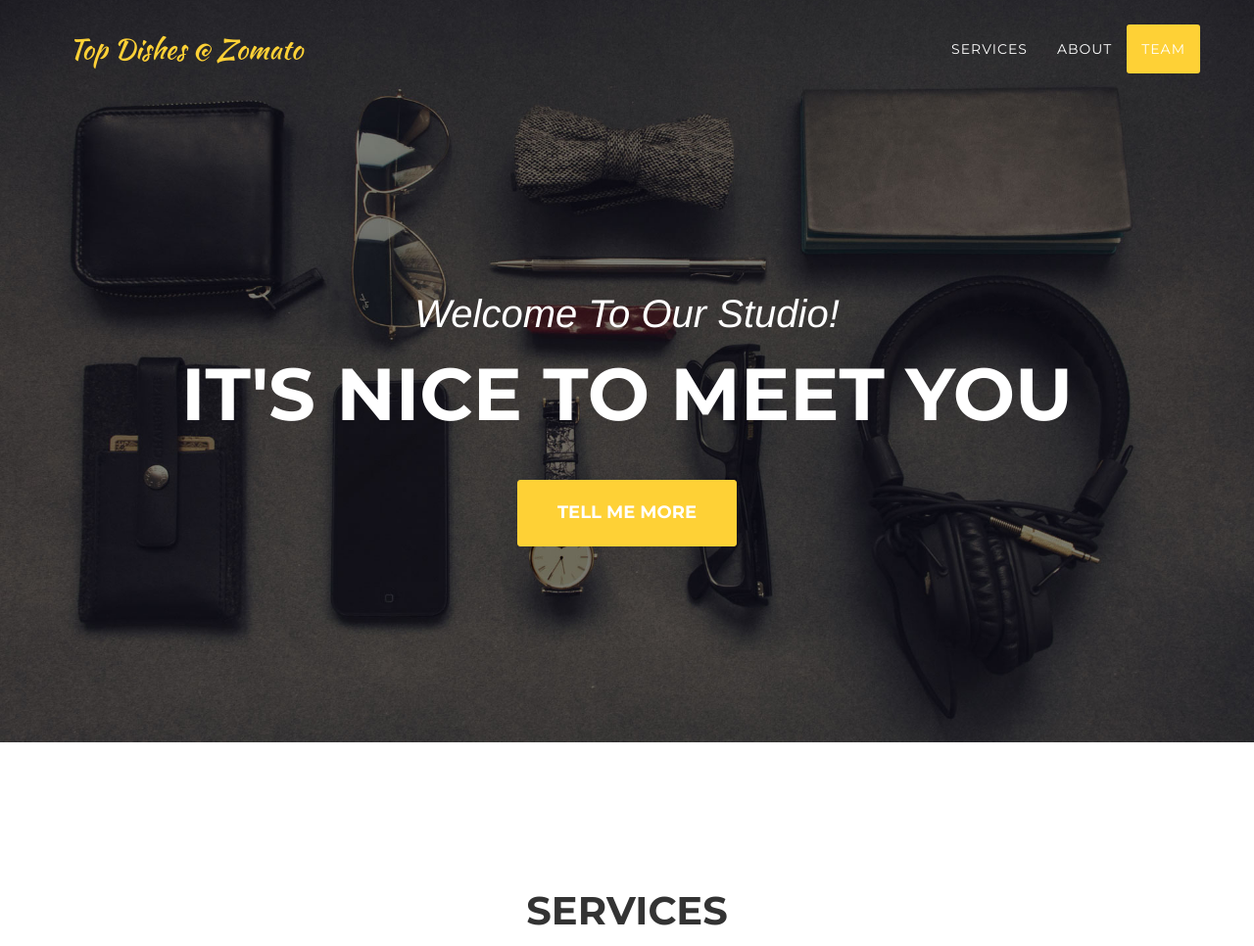
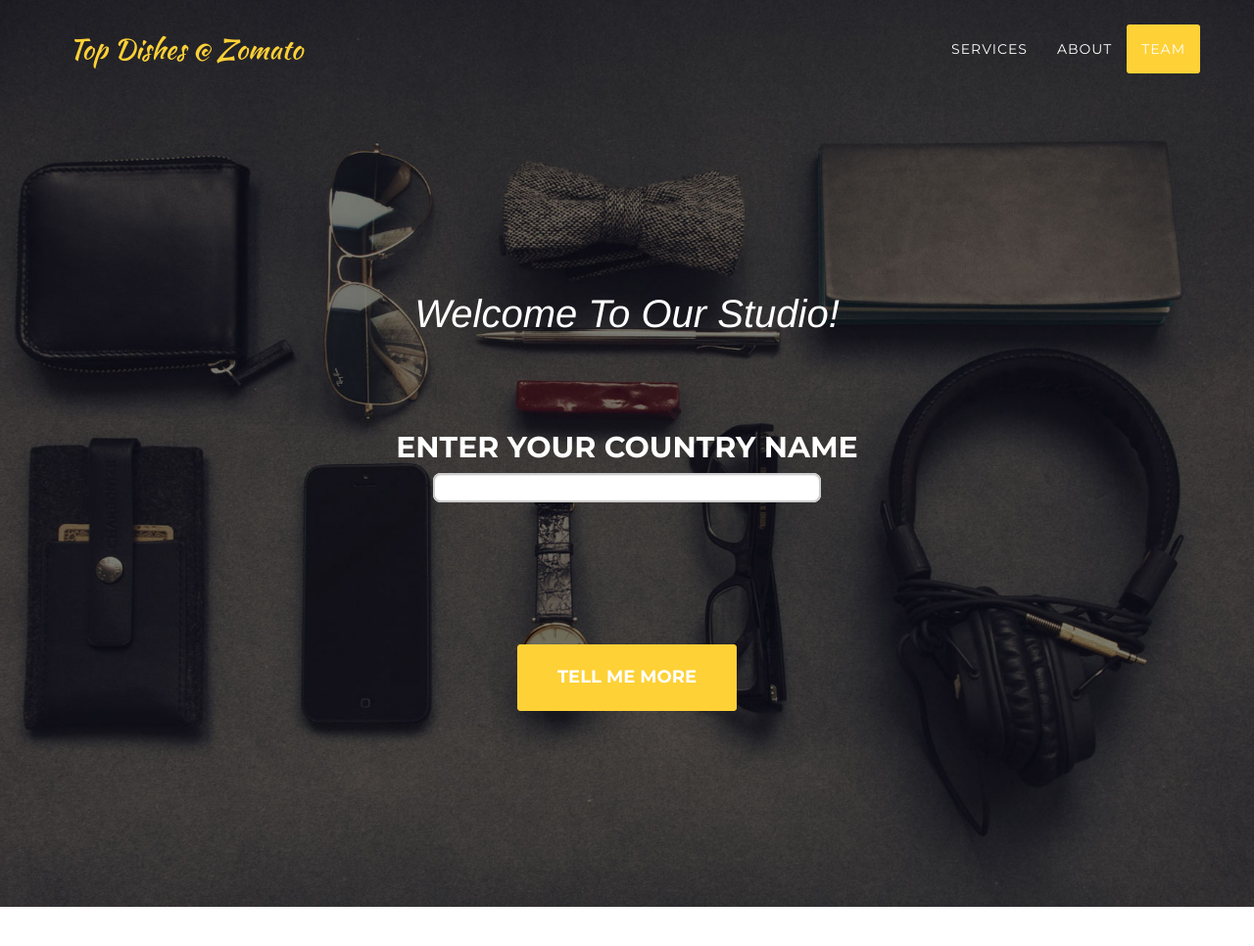
Before and after one commit to manishdwibedy/Top-Dishes-Zomato, a Flask app: page / in a window 1280 px wide. Shown: the top 966 px of the page at 98% size. Run offline with Flask 2, Linux system fonts and the light colour scheme; some libraries are stand-ins or nearby versions; some web fonts are replaced.

Commit message:
Adding the search bar. Need to work on the styles.

```diff
--- a/web/templates/index2.html
+++ b/web/templates/index2.html
@@ -31,6 +31,57 @@
         <script src="https://oss.maxcdn.com/libs/respond.js/1.4.2/respond.min.js"></script>
     <![endif]-->
 
+    <style type="text/css">
+    .bs-example{
+        font-family: sans-serif;
+        position: relative;
+        margin: 100px;
+    }
+    .typeahead, .tt-query, .tt-hint {
+        border: 2px solid #CCCCCC;
+        border-radius: 8px;
+        font-size: 24px;
+        height: 30px;
+        line-height: 30px;
+        outline: medium none;
+        padding: 8px 12px;
+        width: 396px;
+        color: black;
+    }
+    .typeahead {
+        background-color: #FFFFFF;
+    }
+    .typeahead:focus {
+        border: 2px solid #0097CF;
+    }
+    .tt-query {
+        box-shadow: 0 1px 1px rgba(0, 0, 0, 0.075) inset;
+    }
+    .tt-hint {
+        color: #999999;
+    }
+    .tt-dropdown-menu {
+        background-color: #FFFFFF;
+        border: 1px solid rgba(0, 0, 0, 0.2);
+        border-radius: 8px;
+        box-shadow: 0 5px 10px rgba(0, 0, 0, 0.2);
+        margin-top: 12px;
+        padding: 8px 0;
+        width: 422px;
+    }
+    .tt-suggestion {
+        font-size: 24px;
+        line-height: 24px;
+        padding: 3px 20px;
+    }
+    .tt-suggestion.tt-is-under-cursor {
+        background-color: #0097CF;
+        color: #FFFFFF;
+    }
+    .tt-suggestion p {
+        margin: 0;
+    }
+    </style>
 </head>
 
 <body id="page-top" class="index">
@@ -76,7 +127,12 @@
         <div class="container">
             <div class="intro-text">
                 <div class="intro-lead-in">Welcome To Our Studio!</div>
-                <div class="intro-heading">It's Nice To Meet You</div>
+                <div class="intro-heading">
+                    <div class="bs-example">
+                        <h2>Enter your country name</h2>
+                        <input type="text" class="typeahead tt-query" autocomplete="off" spellcheck="false">
+                    </div>
+                </div>
                 <a href="#services" class="page-scroll btn btn-xl">Tell Me More</a>
             </div>
         </div>
@@ -311,6 +367,17 @@
     <!-- Custom Theme JavaScript -->
     <script src="static/js/agency.js"></script>
 
+    <script  type="text/javascript" src="{{ url_for('static', filename='js/typeahead.min.js') }}"></script>
+
+    <script type="text/javascript">
+    $(document).ready(function(){
+        $('input.typeahead').typeahead({
+            name: 'countries',
+            prefetch: "{{ url_for('static', filename='data/countries.json') }}",
+            limit: 10
+        });
+    });
+    </script>
 </body>
 
 </html>
```
